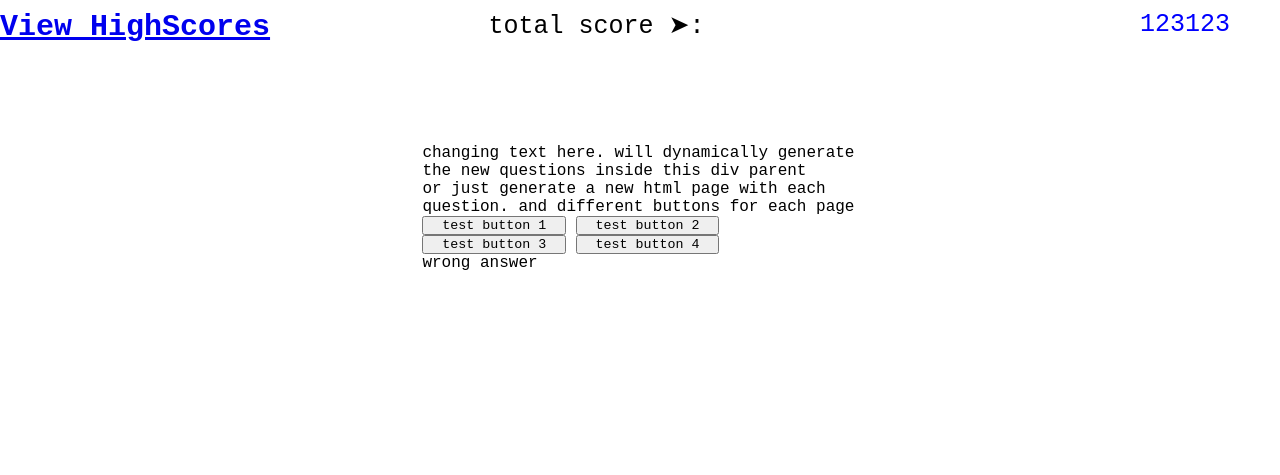
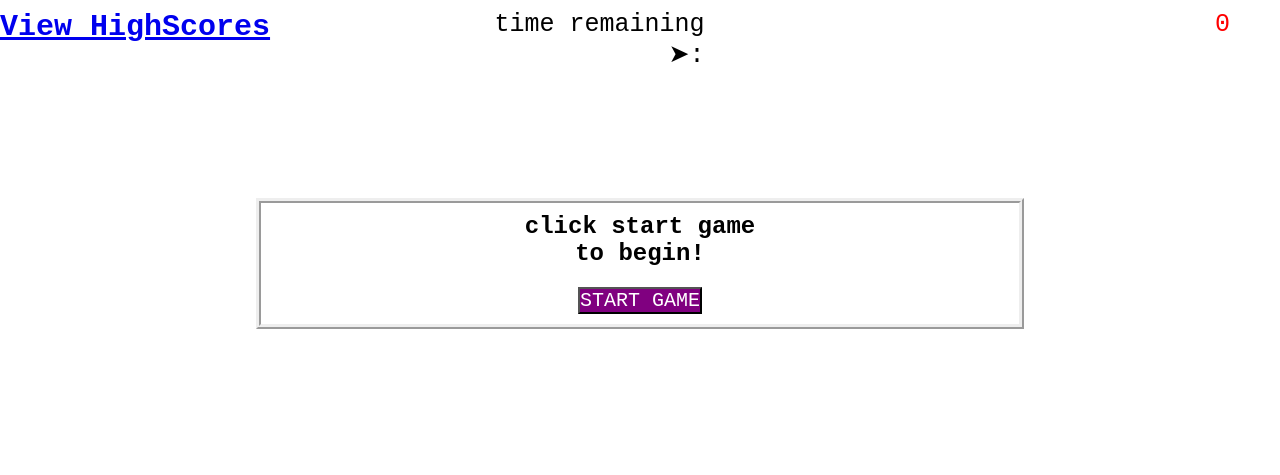
Before and after one commit to Dj-Viking/code-quiz, a plain HTML site: page index.html in a window 1280 px wide. Drawn offline with Linux system fonts and the light colour scheme.

Commit message:
created new page for the quiz. kept index.html as the main page to start the game

```diff
--- a/assets/css/styles.css
+++ b/assets/css/styles.css
@@ -5,7 +5,7 @@
     font-family: 'Courier New', Courier, monospace;
   }
 
-
+/* header styling start */
 header {
     display: flex;
     /*
@@ -43,7 +43,7 @@ header nav {
 
 }
 
-header nav .total-score-text{
+header nav .time-remaining-text{
     text-align: right;
     margin-left: 0px;
     padding-left: 0px;
@@ -54,25 +54,42 @@ header nav .total-score-text{
     */
 }
 
-header nav .score-number-text {
+header nav .time-remaining-number {
     text-align: right;
     flex: 2;
     width: 33%;
     margin-left: 10px;
     margin-right: 50px;
-    color: blue
+    color: red;
     /*
     background-color: pink;
     */
 }
+/* header styling end */
 
+
+/* quiz question area start */
 section {
     display: flex;
     flex-direction: column;
     justify-content: center;
-    margin: 0 33% 0 33%;
-    margin-top: 100px;
-    padding-bottom: 200px;
+    text-align: center;
+    margin: 20%;
+    margin-top: 10%;
+    border-style: ridge;
+    border-width: 5px;
+}
+
+.start-game-text{
+    margin: 10px 33% 10px 33%;
+}
+
+.answer-buttons-area .start-button{
+    margin: 10px 33% 10px 33%;
+    background-color: purple;
+    color: white;
+    font-size: 20px;
+
 }
 
 .button{
@@ -83,7 +100,7 @@ section {
     */
     width: 33%;
 }
-
+/* quiz question area end */
 
 
 
--- a/index.html
+++ b/index.html
@@ -15,12 +15,11 @@
             </h2>
             <!-- Nav start -->
             <nav>
-                <p class="total-score-text">
-                    total score ➤:
+                <p class="time-remaining-text">
+                    time remaining ➤:
                 </p>
-                <div class="score-number-text" id="score-number-text">
-                    <!-- dynamically generated text here...in a <div> inside this one? and put the score number there maybe -->
-                    123123
+                <div class="time-remaining-number" id="time-remaining-number">
+                    <div>0</div>
                 </div>
             </nav>
             <!-- Nav end -->
@@ -29,47 +28,19 @@
         <!-- quiz box section start -->
         <section class="quiz-box-area" id="quiz-box-area">
             <div class="quiz-question-area">
-                changing text here. will dynamically generate the new questions inside this div parent</br>
-                or just generate a new html page with each question. and different buttons for each page
+                <h2 class="start-game-text" id="start-game-text">
+                    click start game to begin!
+                </h2>
             </div>
             <div class="answer-buttons-area" id="answer-buttons-area">
-               <button class="button" id="submit-answer1" type="submit">
-               <!-- dynamically generate answer choice here in its own element -->
-                <p class="button-text" id="button-text1">
-                    test button 1
+               <button class="start-button" id="start-button" type="submit">
+                <p class="button-text" id="start-game-button-text">
+                    START GAME
                 </p>
                </button>
-               <button class="button" id="submit-answer2" type="submit">
-                <!-- dynamically generate answer choice here in its own element -->
-                <p class="button-text" id="button-text2">
-                    test button 2
-                </p>
-               </button>
-               <button class="button" id="submit-answer3" type="submit">
-                <!-- dynamically generate answer choice here in its own element -->
-                <p class="button-text" id="button-text3">
-                    test button 3
-                </p>
-               </button>
-               <button class="button" id="submit-answer4" type="submit">
-                <!-- dynamically generate answer choice here in its own element -->
-                <p class="button-text" id="button-text3">
-                    test button 4
-                </p>
-               </button>
-
-            </div>
-            <div class="answer-feedback-text-area">
-                <div class="feeback-text">
-                    <p>
-                        wrong answer
-                    </p>
-                    <!-- dynamically generate here -->
-                </div>
             </div>
         </section>
         <!-- quiz box section end -->
-
         <script src="./assets/js/logic.js"></script>
     </body>
 </html>
```
Also changed, not shown: assets/js/logic.js (+16 -0 lines), quizpage.html (added, +76 -0 lines).
